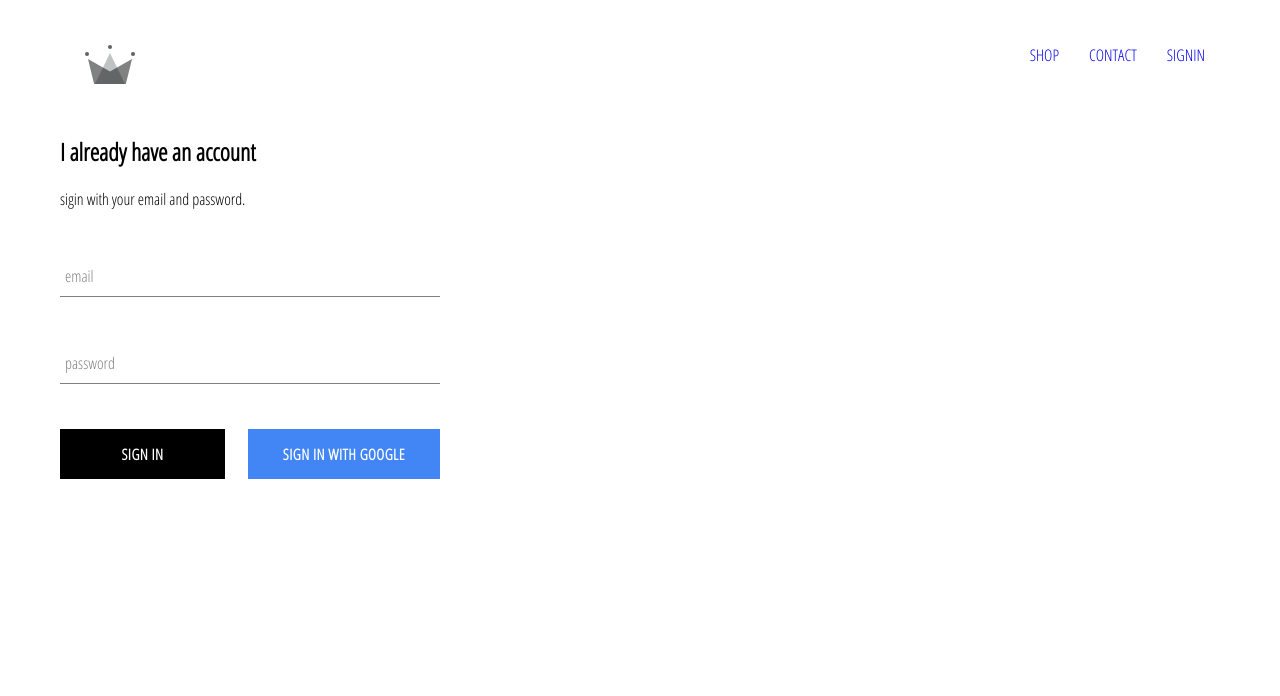
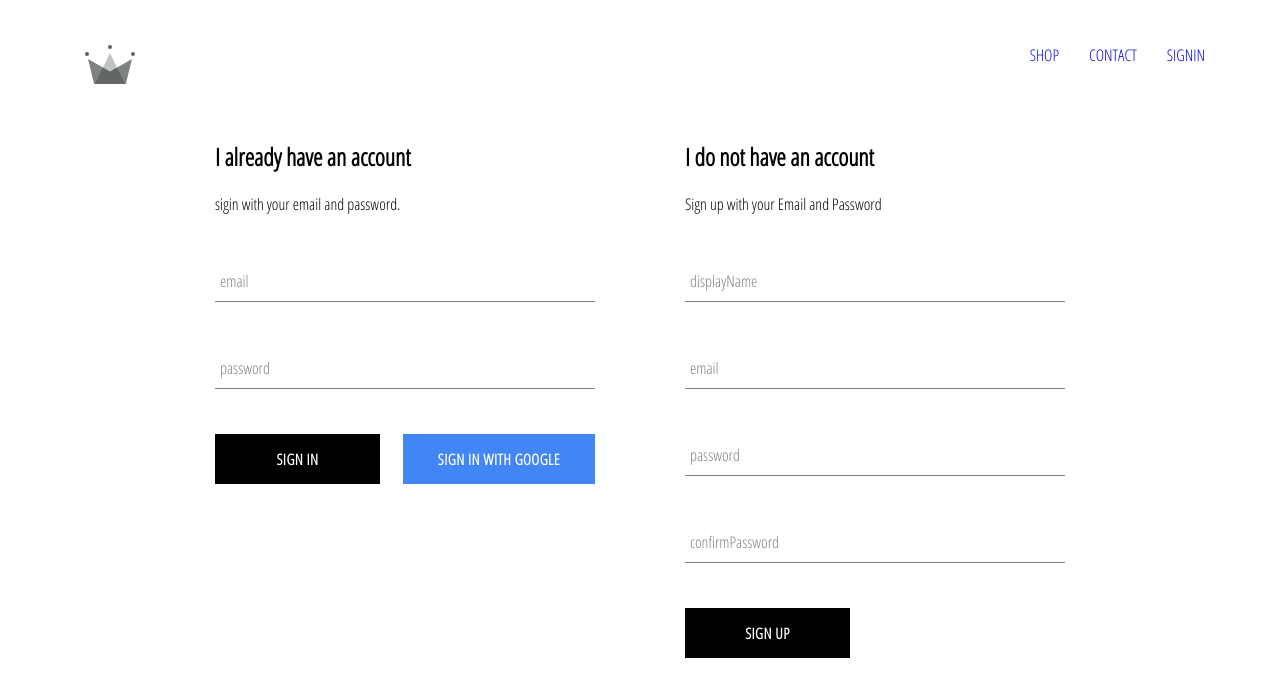
Before and after one commit to Krishna1705/crown_clothing-store, a React (Create React App) app: page /signin in a window 1280 px wide. Shown: the top 696 px of the page. Built offline with nearby package versions, Linux system fonts and the light colour scheme; no server answers.

Commit message:
implemented firebase utils,included ability to store authenticated user into our firestore database

```diff
--- a/src/App.js
+++ b/src/App.js
@@ -1,11 +1,11 @@
 import React from 'react';
 import './App.css';
 import Homepage from './pages/homepage/homepage.component';
-import {Switch,Route,Link} from  'react-router-dom';
+import {Switch,Route} from  'react-router-dom';
 import ShopPage from './pages/shop/shop.component';
 import Header from './components/header/header.component';
 import SignInAndSignUpPage from './pages/singn-in-and-sign-up/sign-in-and-sign-up.component';
-import {auth} from './components/firebase/firebase.utils';
+import {auth,createUserProfileDocument} from './components/firebase/firebase.utils';
 
 class App extends React.Component {
   constructor(){
@@ -14,13 +14,32 @@
       currentUser:null
     }
   }
+
   unsubscribeFromAuth=null;
+
   componentDidMount(){
-    this.unsubscribeFromAuth=auth.onAuthStateChanged(user=>{
-                                            this.setState({currentUser:user});
-                                            console.log(user);
-                                    })
-                     }
+    this.unsubscribeFromAuth=auth.onAuthStateChanged(async userAuth=>{
+                                         //this.setState({currentUser:user});
+                                         // console.log(user);
+            if(userAuth){
+                const userRef = await createUserProfileDocument(userAuth);
+                userRef.onSnapshot(snapShot=>{
+                   //  console.log(snapShot);
+                          this.setState({
+                            currentUser:{
+                                    id:snapShot.id,
+                                    ...snapShot.data()
+                            }
+                          },()=> {console.log(this.state)})
+                      });
+
+            }else{
+              this.setState({currentUser:userAuth});
+            }
+
+
+      });
+    }
 
   componentWillUnmount(){
        this.unsubscribeFromAuth();
--- a/src/components/firebase/firebase.utils.js
+++ b/src/components/firebase/firebase.utils.js
@@ -13,6 +13,37 @@
     measurementId: "G-YH4KPWQTLK"
 };
 
+export const createUserProfileDocument=async (userAuth,additionalData)=>{
+
+     if(!userAuth) return;
+    // console.log(userAuth)
+     //following code will move from firebase authentication to database(cloud firestore)
+    const userRef=firestore.doc(`users/${userAuth.uid}`);
+    //const userRef=firestore.doc('users/8GrvPQbaKmX0JmZDZA20gZvzcdv2');
+   // const userRef=firestore.doc('users/12345678');
+    const snapShot=await userRef.get();
+
+    //console.log(snapShot);
+
+    if(!snapShot.exists){
+        const {displayName,email}=userAuth;
+        const createdAt=new Date();
+
+            try{
+                await userRef.set({
+                    displayName,
+                    email,
+                    createdAt,
+                    ...additionalData
+                })
+            }catch(error){
+                console.log('error creating user',error.message)
+            }
+    }
+
+    return userRef;
+}
+
 firebase.initializeApp(config);
 
 export const auth=firebase.auth();
--- /dev/null
+++ b/src/components/sign-up/sign-up.component.jsx
@@ -0,0 +1,96 @@
+import React from 'react';
+import './sign-up.styles.scss';
+import FormInput  from './../form-input/form-input.component';
+import CustomButton from './../custom-button/custom-button.component';
+
+import {auth,createUserProfileDocument} from './../firebase/firebase.utils';
+class SignUp extends React.Component{
+    constructor(){
+        super();
+        this.state={
+            displayName:'',
+            email:'',
+            password:'',
+            confirmPassword:''
+        }
+    }
+
+    handleSubmit=async (event)=>{
+        event.preventDefault();
+
+        const {displayName,email,password,confirmPassword}=this.state;
+        if(password!== confirmPassword){
+            alert("password don't match");
+            return;
+        }
+
+        try{
+
+            const {user}=await auth.createUserWithEmailAndPassword(email,password);
+            await createUserProfileDocument(user,{displayName})
+//after submission input elements should be reset
+            this.setState({
+                displayName:'',
+                email:'',
+                password:'',
+                confirmPassword:''
+            });
+
+        }catch(error){
+           console.log(error);
+        }
+
+    }
+
+    handleChange=(event)=>{
+        event.preventDefault();
+        const name=event.target.name
+        const value=event.target.value
+
+         this.setState({[name]:value})
+    }
+    render(){
+        const {displayName,email,password,confirmPassword}=this.state;
+        //const displayName=this.state.displayName;
+        return(
+            <div className="sign-up">
+              <h2>I do not have an account</h2>
+              <span>Sign up with your Email and Password</span>
+              <form className="sign-up-form" onSubmit={this.handleSubmit}>
+
+                    <FormInput
+                    type="text"
+                    name="displayName"
+                    value={displayName}
+                    handleChange={this.handleChange}
+                    label="displayName" required/>
+
+                    <FormInput
+                    type="email"
+                    name="email"
+                    value={email}
+                    handleChange={this.handleChange}
+                    label="email" required/>
+
+                    <FormInput
+                    type="password"
+                    name="password"
+                    value={password}
+                    handleChange={this.handleChange}
+                    label="password" required/>
+
+                    <FormInput
+                    type="chandlefirmPassword"
+                    name="confirmPassword"
+                    value={confirmPassword}
+                    handleChange={this.handleChange}
+                    label="confirmPassword" required/>
+
+                    <CustomButton type="submit">SIGN UP</CustomButton>
+              </form>
+            </div>
+        )
+    }
+}
+
+export default SignUp;
--- /dev/null
+++ b/src/components/sign-up/sign-up.styles.scss
@@ -0,0 +1,9 @@
+.sign-up {
+    display: flex;
+    flex-direction: column;
+    width: 380px;
+
+    .title {
+      margin: 10px 0;
+    }
+  }
--- a/src/pages/singn-in-and-sign-up/sign-in-and-sign-up.component.jsx
+++ b/src/pages/singn-in-and-sign-up/sign-in-and-sign-up.component.jsx
@@ -1,11 +1,13 @@
 import React from 'react';
 import './sign-in-and-sign-up.styles.scss';
 import SignIn from '../../components/sign-in/sign-in.component';
+import SignUp from '../../components/sign-up/sign-up.component';
 
 const SignInAndSignUpPage=()=>{
     return(
         <div className="sign-in-and-sign-up">
           <SignIn/>
+          <SignUp/>
         </div>
     )
 }
--- a/src/pages/singn-in-and-sign-up/sign-in-and-sign-up.styles.scss
+++ b/src/pages/singn-in-and-sign-up/sign-in-and-sign-up.styles.scss
@@ -0,0 +1,6 @@
+.sign-in-and-sign-up {
+    width: 850px;
+    display: flex;
+    justify-content: space-between;
+    margin: 30px auto;
+  }
```
Also changed, not shown: src/components/firebase/test.js (added, +10 -0 lines).
